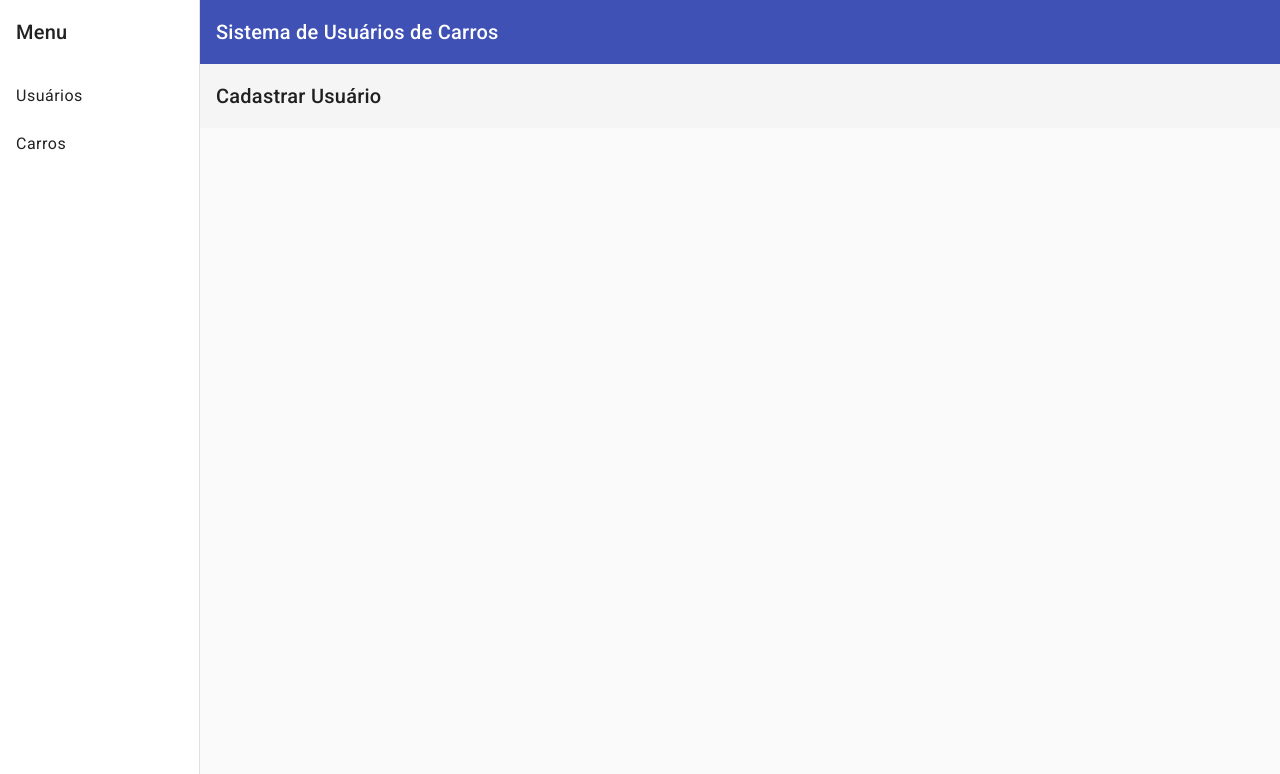
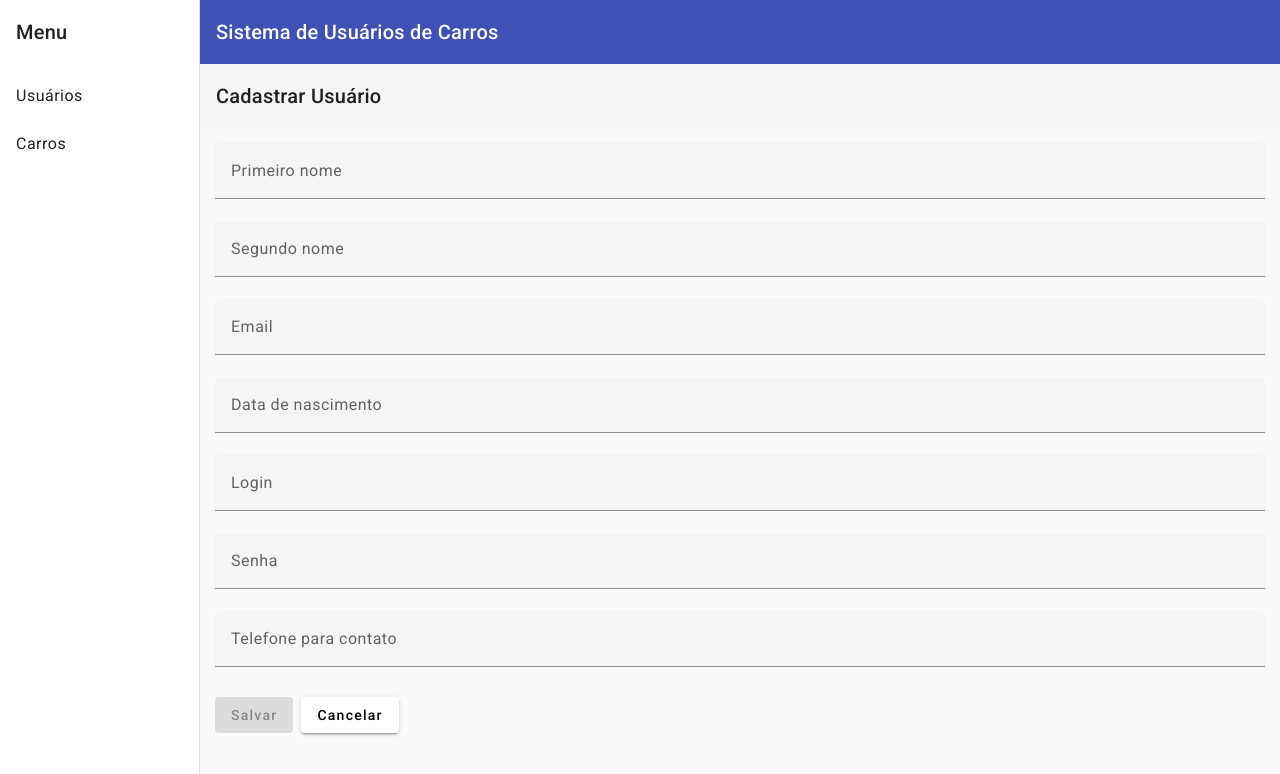
Before and after one commit to cgucoelho/sistema-user-car-front, an Angular app: page /users/cadastrar in a window 1280 px wide. Shown: the top 774 px of the page. Built offline with nearby package versions, Linux system fonts and the light colour scheme.

Commit message:
Create and Update

```diff
--- a/src/app/Users/user-cadastrar-editar/user-cadastrar-editar-routing.module.ts
+++ b/src/app/Users/user-cadastrar-editar/user-cadastrar-editar-routing.module.ts
@@ -1,9 +1,17 @@
 import { NgModule } from '@angular/core';
 import { RouterModule, Routes } from '@angular/router';
 import { UserCadastrarEditarComponent } from './user-cadastrar-editar/user-cadastrar-editar.component';
+import { UserResolverService } from './user-resolver.service';
 
 const routes: Routes = [
-  {path: "", component: UserCadastrarEditarComponent}
+  {
+    path: "",
+    component: UserCadastrarEditarComponent,
+    resolve : {
+      idUser : UserResolverService
+    }
+
+  }
 ];
 
 @NgModule({
--- a/src/app/Users/user-cadastrar-editar/user-cadastrar-editar.module.ts
+++ b/src/app/Users/user-cadastrar-editar/user-cadastrar-editar.module.ts
@@ -7,6 +7,7 @@ import { ReactiveFormsModule } from '@angular/forms';
 import { MatFormFieldModule } from '@angular/material/form-field';
 import { MatInputModule } from '@angular/material/input';
 import { MatToolbarModule } from '@angular/material/toolbar';
+import { MatButtonModule } from '@angular/material/button';
 
 
 
@@ -20,7 +21,8 @@ import { MatToolbarModule } from '@angular/material/toolbar';
     ReactiveFormsModule,
     MatFormFieldModule,
     MatInputModule,
-    MatToolbarModule
+    MatToolbarModule,
+    MatButtonModule
   ]
 })
 export class UserCadastrarEditarModule { }
--- a/src/app/Users/user-cadastrar-editar/user-cadastrar-editar/user-cadastrar-editar.component.html
+++ b/src/app/Users/user-cadastrar-editar/user-cadastrar-editar/user-cadastrar-editar.component.html
@@ -1,5 +1,38 @@
-<mat-toolbar>Cadastrar Usuário</mat-toolbar>
+<mat-toolbar>{{(user && user.id)?'Editar Usuário': 'Cadastrar Usuário'}}</mat-toolbar>
 
 <div class="componente-container">
-
+    <form class="form-padrao" *ngIf="formGroup" [formGroup]="formGroup" (ngSubmit)="formGroup.valid && salvar()" novalidate>
+        <mat-form-field>
+            <input matInput placeholder="Primeiro nome" formControlName="firstName" required>
+            <mat-error>Campo obrigaório</mat-error>
+        </mat-form-field>
+        <mat-form-field>
+            <input matInput placeholder="Segundo nome" formControlName="lastName" required>
+            <mat-error>Campo obrigaório</mat-error>
+        </mat-form-field>
+        <mat-form-field>
+            <input matInput placeholder="Email" formControlName="email" required>
+            <mat-error>Campo obrigaório</mat-error>
+        </mat-form-field>
+        <mat-form-field>
+            <input matInput placeholder="Data de nascimento" formControlName="birthday" required>
+            <mat-error>Campo obrigaório</mat-error>
+        </mat-form-field>
+        <mat-form-field>
+            <input matInput placeholder="Login" formControlName="login" required>
+            <mat-error>Campo obrigaório</mat-error>
+        </mat-form-field>
+        <mat-form-field>
+            <input matInput placeholder="Senha" formControlName="password" required>
+            <mat-error>Campo obrigaório</mat-error>
+        </mat-form-field>
+        <mat-form-field>
+            <input matInput placeholder="Telefone para contato" formControlName="phone" required>
+            <mat-error>Campo obrigaório</mat-error>
+        </mat-form-field>
+        <div class="linha-botoes">
+            <button mat-raised-button color="primary" [disabled]="!formGroup.valid">Salvar</button>
+            <button type="button" mat-raised-button routerLink="/users">Cancelar</button>
+        </div>
+    </form>
 </div>
--- a/src/app/Users/user-cadastrar-editar/user-cadastrar-editar/user-cadastrar-editar.component.ts
+++ b/src/app/Users/user-cadastrar-editar/user-cadastrar-editar/user-cadastrar-editar.component.ts
@@ -1,5 +1,8 @@
 import { Component } from '@angular/core';
 import { FormBuilder, FormGroup, Validators } from '@angular/forms';
+import { UserService } from '../../user.service';
+import { ActivatedRoute, Router } from '@angular/router';
+import { User } from '../../user.model';
 
 @Component({
   selector: 'app-user-cadastrar-editar',
@@ -9,19 +12,52 @@ import { FormBuilder, FormGroup, Validators } from '@angular/forms';
 export class UserCadastrarEditarComponent {
 
   formGroup: FormGroup;
+  user: User;
 
-  constructor(private formBuider: FormBuilder ){}
+  constructor(private formBuider: FormBuilder,
+              private userService: UserService,
+              private router: Router,
+              private activateRoute: ActivatedRoute ){}
 
   ngOnInit(){
+    console.log(this.activateRoute.snapshot.data["idUser"]);
+    this.user = this.activateRoute.snapshot.data["idUser"];
+
     this.formGroup = this.formBuider.group({
-      firstName: ["", Validators.required],
-      lastName: ["", Validators.required],
-      email: ["", Validators.email],
-      birthday: ["", Validators.required],
-      login: ["", Validators.required],
-      password: ["", Validators.required],
-      phone: ["", Validators.required]
+      id:         [(this.user && this.user.id) ? this.user.id: null],
+      firstName:  [(this.user && this.user.firstName) ? this.user.firstName :  "", Validators.required],
+      lastName:   [(this.user && this.user.lastName) ? this.user.lastName : "", Validators.required],
+      email:      [(this.user && this.user.email) ? this.user.email : "", Validators.email],
+      birthday:   [(this.user && this.user.birthday) ? this.user.birthday : "", Validators.required],
+      login:      [(this.user && this.user.login) ? this.user.login : "", Validators.required],
+      password:   [(this.user && this.user.password) ? this.user.password : "", Validators.required],
+      phone:      [(this.user && this.user.phone) ? this.user.phone : "", Validators.required]
+      //cars: this.formBuider.group({})
     })
   }
 
+  salvar(){
+    if(this.user && this.user.id){
+      this.userService.atualizar(this.formGroup.value).subscribe(
+        userAtualizado => {
+          this.router.navigateByUrl("/users");
+        },
+        error =>{
+          alert("Erro ao atualizar" + JSON.stringify(error));
+        }
+      )
+
+    } else {
+      this.userService.criar(this.formGroup.value).subscribe(
+        userCad => {
+          this.router.navigateByUrl("/users");
+        },
+        error =>{
+          alert("Erro ao cadastrar" + JSON.stringify(error));
+        }
+      )
+    }
+
+  }
+
 }
--- /dev/null
+++ b/src/app/Users/user-cadastrar-editar/user-resolver.service.ts
@@ -0,0 +1,21 @@
+import { Injectable } from '@angular/core';
+import { ActivatedRouteSnapshot, Resolve, ResolveFn, RouterStateSnapshot } from '@angular/router';
+import { User } from '../user.model';
+import { UserService } from '../user.service';
+import { Observable, empty, of } from 'rxjs';
+
+@Injectable({
+  providedIn: 'root'
+})
+export class UserResolverService  implements Resolve<User>{
+
+  constructor(private userService: UserService) { }
+
+  resolve(route: ActivatedRouteSnapshot):Observable<User>{
+    const id = route.params["id"];
+    if (id) {
+      return this.userService.buscarPorId(id);
+    }
+    return of({} as User);;
+  }
+}
--- a/src/app/Users/user-listar/user-listar/user-listar.component.html
+++ b/src/app/Users/user-listar/user-listar/user-listar.component.html
@@ -12,7 +12,9 @@
         <table mat-table [dataSource]="users" class="mat-elevation-z8">
             <ng-container matColumnDef="id">
               <th mat-header-cell *matHeaderCellDef> ID </th>
-              <td mat-cell *matCellDef="let user"> {{user.id}} </td>
+              <td mat-cell *matCellDef="let user">
+                <a routerLink="/users/editar/{{user.id}}">{{user.id}}</a>
+              </td>
             </ng-container>
             <ng-container matColumnDef="firstName">
               <th mat-header-cell *matHeaderCellDef> Nome </th>
--- a/src/app/Users/user.service.ts
+++ b/src/app/Users/user.service.ts
@@ -8,15 +8,29 @@ import { User } from './user.model';
 })
 export class UserService {
 
-  private baseUrl = 'http://localhost:8080/';
+  private baseUrl = 'http://localhost:8080';
   private endpoint = 'api/users'
 
   constructor(private http: HttpClient) { }
 
   listar(): Observable<User[]>{
-     return this.http.get<User[]>(`${this.baseUrl}${this.endpoint}`);
+     return this.http.get<User[]>(`${this.baseUrl}/${this.endpoint}`);
 
   }
 
+  buscarPorId(id: number): Observable<User>{
+    return this.http.get<User>(`${this.baseUrl}/${this.endpoint}/${id}`);
+  }
 
+  criar(user: User){
+    return this.http.post<User>(`${this.baseUrl}/${this.endpoint}`, user);
+  }
+
+  atualizar(user: User):Observable<User>{
+    return this.http.put<User>(`${this.baseUrl}/${this.endpoint}/${user.id}`, user);
+  }
+
+  deletar(user: User):Observable<{}>{
+    return this.http.delete<User>(`${this.baseUrl}/${this.endpoint}/${user.id}`);
+  }
 }
```
Also changed, not shown: 1 other file (tests, documents, lock files or other folders).
